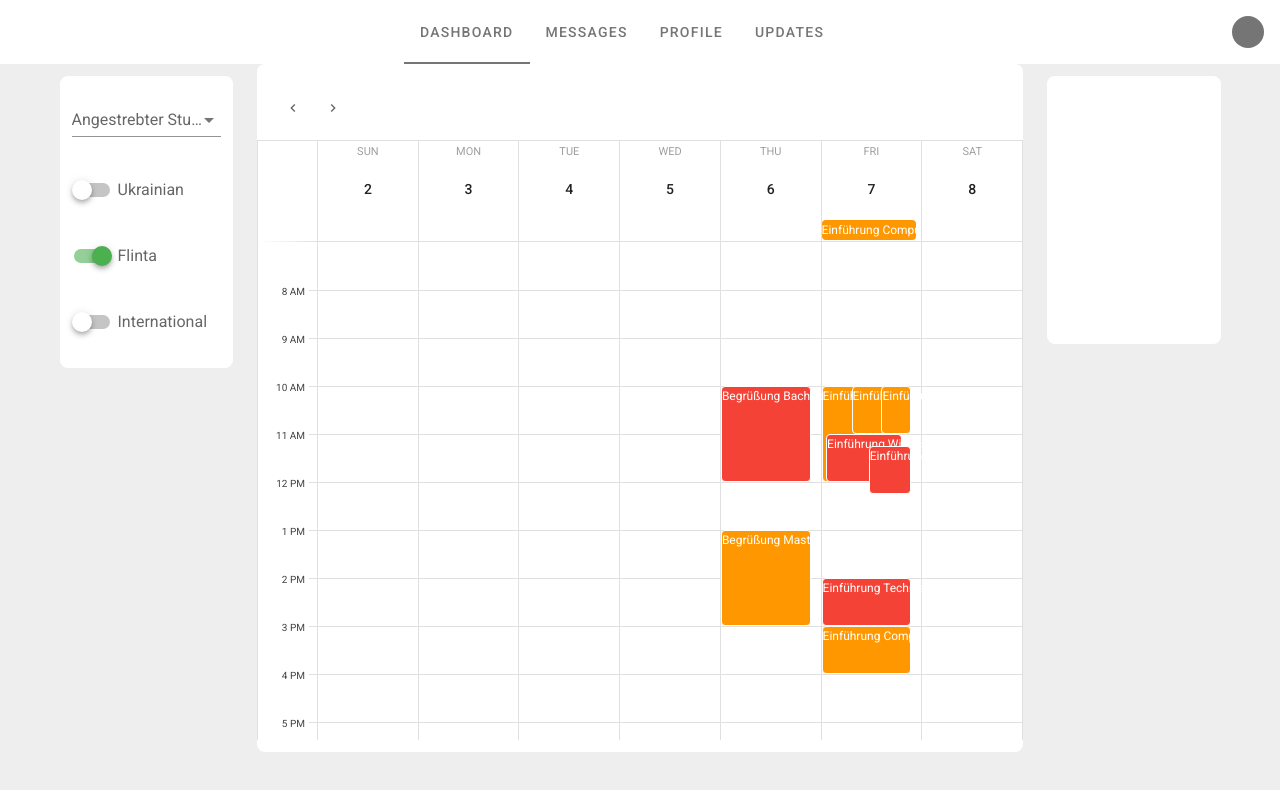
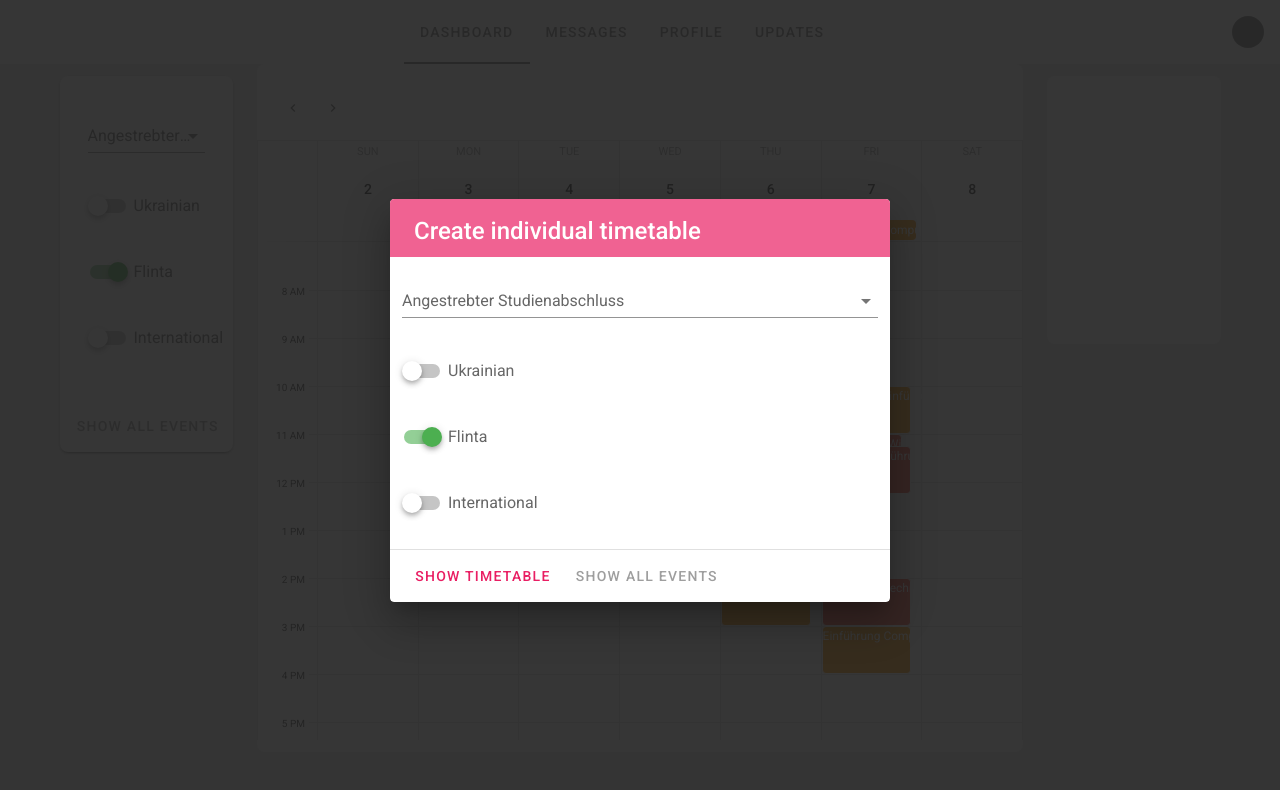
Before and after one commit to peachnode/ersti-week, a Vue app: page / in a window 1280 px wide. Shown: the top 790 px of the page. Built offline with nearby package versions, Linux system fonts and the light colour scheme.

Commit message:
Filter layover and show all

```diff
--- a/src/App.vue
+++ b/src/App.vue
@@ -31,17 +31,66 @@
     </v-app-bar>
 
     <v-main class="grey lighten-3">
+      <div class="text-center">
+        <v-dialog
+            v-model="dialog"
+            width="500"
+            overlay-opacity="0.9"
+            :persistent="true"
+        >
+
+          <v-card>
+            <v-card-title class="text-h5 pink lighten-2 white--text">
+              Create individual timetable
+            </v-card-title>
+              <ErstiFilter :ukrainian="ukrainian"
+                           :flinta="flinta"
+                           :international="international"
+                           :selected_degree="selected_degree"
+                           :courses-dict="coursesDict"
+                           @update:selectedDegree="selectDegree"
+                           @update:selectedCourse="selectCourse"
+                           @update:ukrainian="toggleUkrainian"
+                           @update:flinta="toggleFlinta"
+                           @update:international="toggleInternational">
+
+              </ErstiFilter>
+            <v-divider></v-divider>
+            <v-card-actions>
+              <v-btn
+                  color="pink"
+                  text
+                  @click="dialog = false"
+              >
+                Show timetable
+              </v-btn>
+              <v-btn
+                  color="grey accent-4"
+                  text
+                  @click="showAllAndClose"
+              >
+                Show all events
+              </v-btn>
+            </v-card-actions>
+          </v-card>
+        </v-dialog>
+      </div>
       <v-container>
         <v-row>
           <v-col
               cols="12"
               sm="2"
           >
-            <v-sheet
+            <v-card
                 rounded="lg"
-                min-height="268"
+                min-height="50"
+            >
+
+              <v-card-text
               >
                 <ErstiFilter
+
+                    :disabled="this.all"
                     :ukrainian="ukrainian"
                     :flinta="flinta"
                     :international="international"
@@ -53,8 +102,22 @@
                     @update:flinta="toggleFlinta"
                     @update:international="toggleInternational"
                 ></ErstiFilter>
+              </v-card-text>
+
+              <v-spacer></v-spacer>
+              <v-card-actions>
+                <v-btn
+                    text
+                    :color="this.all ? 'primary' : 'grey accent-4'"
+                    @click="handleClick"
+                >
+                  {{ this.all ? 'Create Individual Timetable' : 'Show All Events' }}
+                </v-btn>
+              </v-card-actions>
+
               <!--  -->
-            </v-sheet>
+            </v-card>
+
           </v-col>
 
           <v-col
@@ -71,6 +134,7 @@
                   :international="international"
                   :degree="selected_degree"
                   :course="selected_course"
+                  :all="all"
               ></ErstiCalendar>
             </v-sheet>
           </v-col>
@@ -115,6 +179,19 @@ export default {
     },
     selectCourse(value){
       this.selected_course = value;
+    },
+    handleClick() {
+      this.reveal = true;
+      this.toggleAll();
+      this.selected_degree = null;
+      this.selected_course = null;
+    },
+    showAllAndClose(){
+      this.all = true;
+      this.dialog = false;
+    },
+    toggleAll() {
+      this.all = !this.all;
     }
 
   },
@@ -125,6 +202,8 @@ export default {
     selected_degree: null,
     selected_course: null,
     coursesDict,
+    dialog: true,
+    all: false,
     links: [
       'Dashboard',
       'Messages',
--- a/src/components/Ersti-Calendar.vue
+++ b/src/components/Ersti-Calendar.vue
@@ -14,6 +14,9 @@ export default {
   },
   computed: {
     filteredEvents(){
+      if(this.all){
+        return this.events
+      }else{
         return this.events.filter(event =>
             !(this.international && event.parallel) &&
             (!event.international || this.international) &&
@@ -22,6 +25,8 @@ export default {
             (!event.ukrainian || this.ukrainian) &&
             (this.course === event.course || !this.course || !event.course));
       }
+
+    }
   },
 
   props: {
@@ -29,6 +34,10 @@ export default {
     degree: {
       type: String,
       default: null
+    },
+    all:{
+      type: Boolean,
+      default: false,
     },
     course: {
       type:String,
--- a/src/components/Ersti-Filter.vue
+++ b/src/components/Ersti-Filter.vue
@@ -11,6 +11,10 @@ export default {
     internalInternational: null,
   }),
   props: {
+    disabled:{
+      type: Boolean,
+      default: false
+    },
     coursesDict: {
       type: Object
     }, //TODO add more
@@ -49,10 +53,10 @@ export default {
   },
 
   watch: {
-      selectedDegree(newVal){
+      selected_degree(newVal){
         this.internalSelectedDegree = newVal;
       },
-    selectedCourse(newVal){
+    selected_course(newVal){
       this.internalSelectedCourse = newVal;
     },
     ukrainian(newVal){
@@ -103,6 +107,7 @@ export default {
           v-on:change="handleDegreeChange"
           :items="degrees"
           label="Angestrebter Studienabschluss"
+          :disabled="disabled"
 
       ></v-select>
       <v-select
@@ -113,6 +118,7 @@ export default {
           item-text="text"
           item-value="value"
           label="Studiengang"
+          :disabled="disabled"
       ></v-select>
 
       <v-switch
@@ -120,18 +126,21 @@ export default {
           @change="handleUkrainianChange"
           color="#0057B7"
           :label="`Ukrainian`"
+          :disabled="disabled"
       ></v-switch>
       <v-switch
           v-model="internalFlinta"
           @change="handleFlintaChange"
           color="green"
           :label="`Flinta`"
+          :disabled="disabled"
       ></v-switch>
       <v-switch
           v-model="internalInternational"
           @change="handleInternationalChange"
           color="purple"
           :label="`International`"
+          :disabled="disabled"
       ></v-switch>
     </v-container>
 
```
Lines whose indentation alone changed are shown as unchanged.
